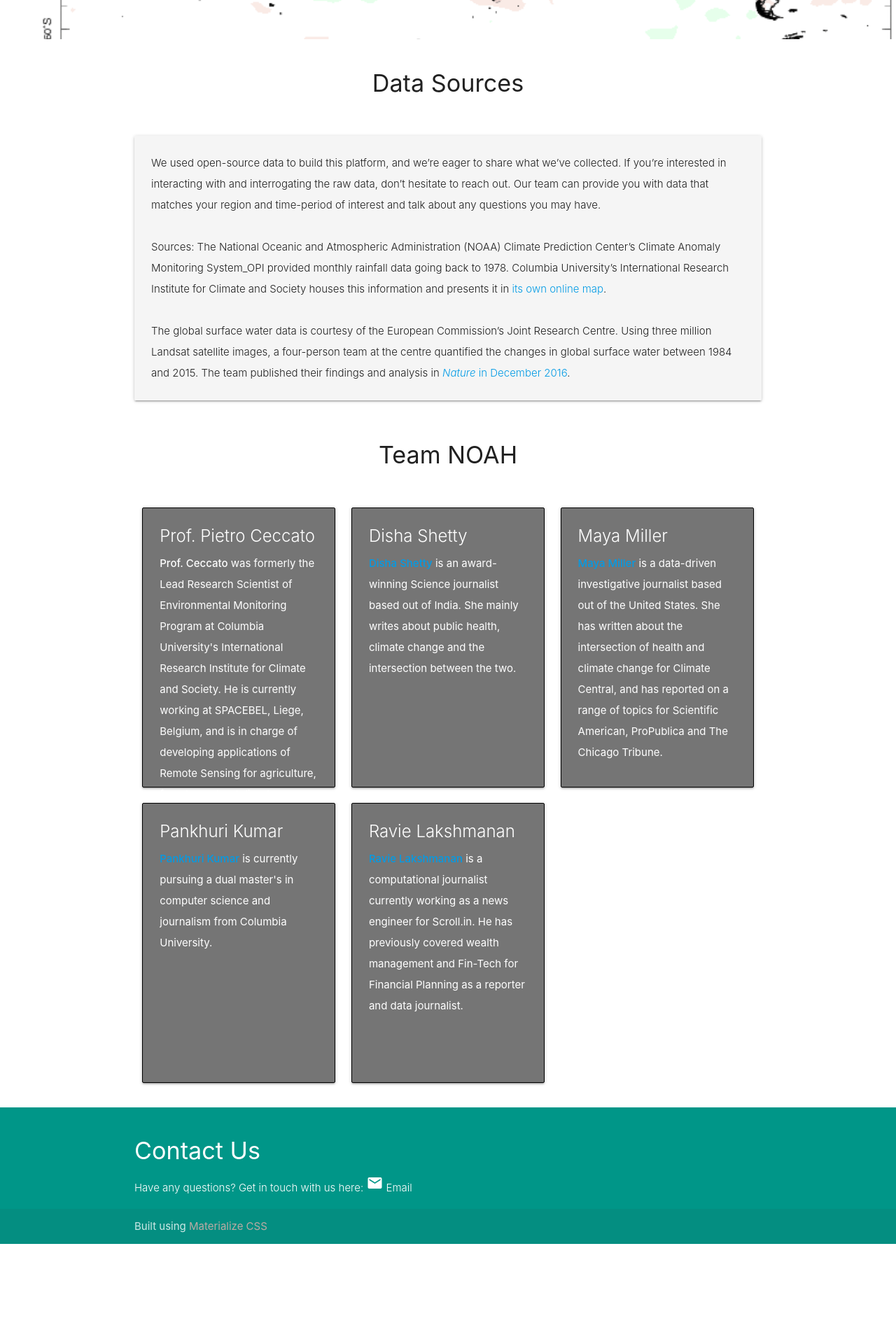
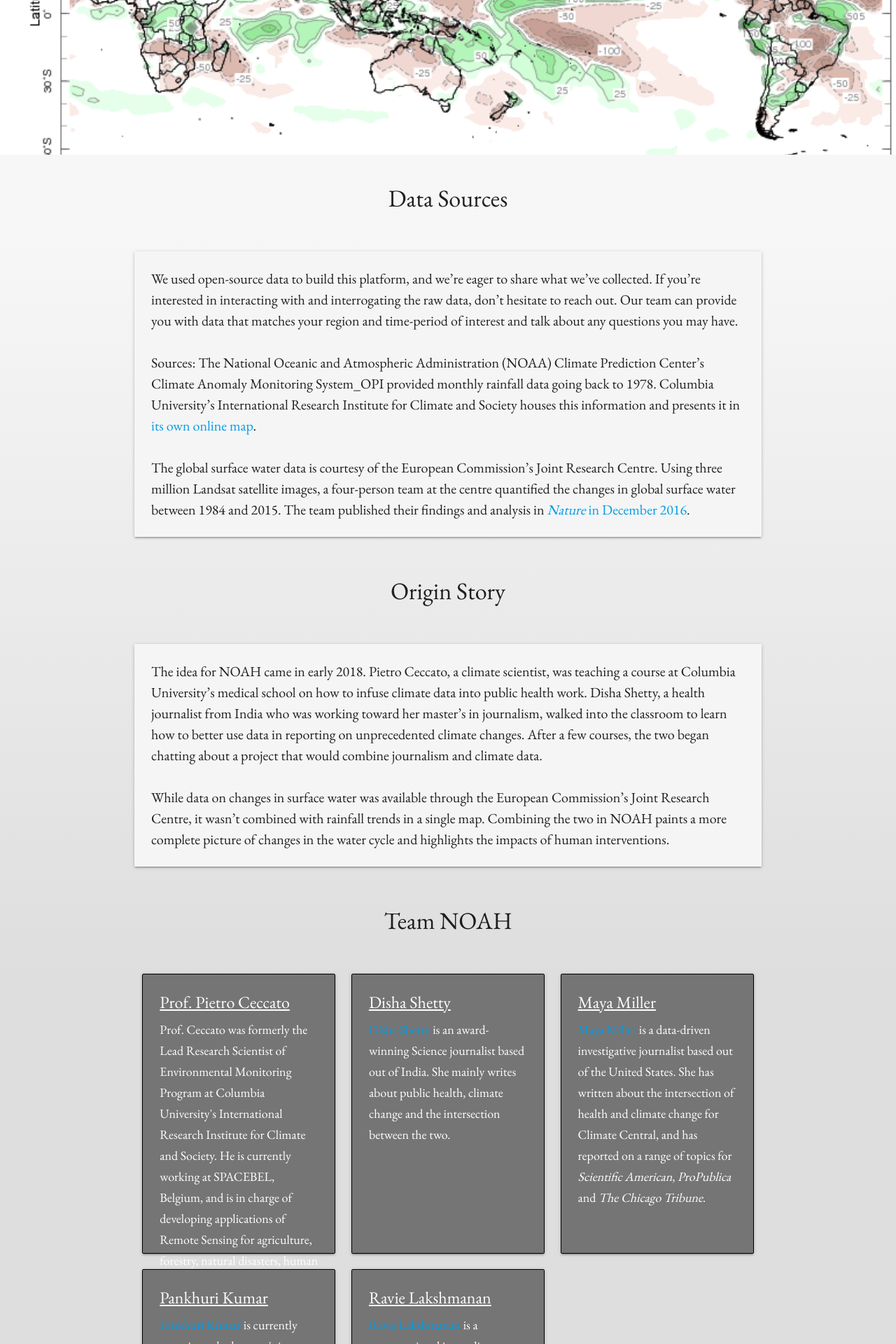
Before and after one commit to ravielakshmanan/arcgis, a Flask app: page / in a window 1280 px wide. Shown: the part 1800-3720 px from the top of the page at 70% size. Before the commit the page ends 3577 px from the top, so only its background shows below. Run offline with Flask 2, Linux system fonts and the light colour scheme; some libraries are stand-ins or nearby versions.

Commit message:
style updates

```diff
--- a/static/css/style.css
+++ b/static/css/style.css
@@ -33,6 +33,8 @@ body {
   color: #fff;
   background: #ee8a65;
   z-index:1;
+  font-family: 'EB Garamond', serif !important;
+  font-size: 15px !important;
 }
 
 #zoomButton {
@@ -49,6 +51,8 @@ body {
   color: #fff;
   background: #ee8a65;
   z-index:1;
+  font-family: 'EB Garamond', serif !important;
+  font-size: 15px !important;
 }
 
 .geocoder {
@@ -102,6 +106,8 @@ body {
 }
 
 .ui-dialog .ui-dialog-content {
+    font-family: 'EB Garamond', serif !important;
+    font-size: 20px !important;
     background: none repeat scroll 0 0 transparent;
     border: 0 none;
     overflow: auto;
@@ -111,14 +117,16 @@ body {
 }
 
 .ui-widget-header {
+    font-family: 'EB Garamond', serif !important;
     background: #00E6D7;
-  border: 0;
-  color: #fff;
-  font-weight: normal;
-  text-align: center;
+    border: 0;
+    color: #fff;
+    font-weight: normal;
+    text-align: center;
 }
 
 .ui-dialog .ui-dialog-titlebar {
+    font-family: 'EB Garamond', serif !important;
     padding: 0.1em .5em;
     position: relative;
     font-size: 1.5em;
--- a/templates/index.html
+++ b/templates/index.html
@@ -6,6 +6,7 @@
   <title>NOAH</title>
 
   <!-- CSS  -->
+  <link href="https://fonts.googleapis.com/css?family=EB+Garamond" rel="stylesheet">
   <link href="https://fonts.googleapis.com/icon?family=Material+Icons" rel="stylesheet">
   <link href="{{ url_for('static', filename='css/materialize.css') }}" type="text/css" rel="stylesheet" media="screen,projection"/>
   <link href="{{ url_for('static', filename='css/style.css')}} " type="text/css" rel="stylesheet" media="screen,projection"/>
@@ -16,10 +17,20 @@
       filter: blur(3px);
     }
 
-    .cc{
+    .cc {
       border:1px solid black;
       min-height:400px;
       max-height:400px
+    }
+
+    body {
+      font-size: 20px !important;
+      font-family: 'EB Garamond', serif !important;
+      background: linear-gradient(180deg, #ffffff 0%, #f6f6f6 51%, #dedede 75%);
+    }
+
+    .bio {
+      font-size: 18px !important;
     }
 
 
@@ -34,6 +45,7 @@
           <a href="#">Home</a>
           <a href="#about">Breaking Things Down</a>
           <a href="#research">Data Sources</a>
+          <a href="#origin">Origin Story</a>
           <a href="#team">The Team</a>
           <a href="#contact">Contact Us</a>
         </li>
@@ -76,35 +88,24 @@
     <div class="card darken-1">
       <div class="card-content">
         <p class="left-align light">
-          <strong>Origin story:</strong> The idea for NOAH came in early 2018. Pietro Ceccato, a climate scientist, was teaching a course at Columbia University’s medical school on how to infuse climate data into public health work. Disha Shetty, a health journalist from India who was working toward her master’s in journalism, walked into the classroom to learn how to better use data in reporting on unprecedented climate changes. After a few courses, the two began chatting about a project that would combine journalism and climate data.
+          Water availability dictates the wellbeing of entire communities. Yet, we tend to know very little about our water supplies. This map aims to change that by overlaying monthly rainfall deviations from the average onto changes in surface water patterns worldwide.
           <br/>
           <br/>
-          While data on changes in surface water was available through the European Commission’s Joint Research Centre, it wasn’t combined with rainfall trends in a single map. Combining the two in NOAH paints a more complete picture of changes in the water cycle and highlights the impacts of human interventions.
+          This project, NOAH, makes water more accessible and understandable. In regions where the amount of water in lakes and rivers has changed substantially, governments treat water data as a national secret. Recently, as more dams, dikes and homes have been built along waterways, downstream effects have manifested. For example, in southern Louisiana and coastal Bangladesh, dams constructed upstream have blocked water supply to communities downstream.
+          <br/>
+          <br/>
+          Unprecedented climate change is already increasing the extremes. Droughts are now longer and frequent, the monsoons more erratic. By comparing changes in the water surface level and rainfall highs and lows, you can begin to identify whether your community has been affected and how much.
         </p>
       </div>
 
       <div class="card-tabs">
         <ul class="tabs tabs-fixed-width">
-          <li class="tab"><a class="active" href="#why">Why This Matters?</a></li>
-          <li class="tab"><a href="#call">Calling All Journalists</a></li>
+          <li class="tab"><a class="active" href="#why">Using NOAH</a></li>
+          <li class="tab"><a href="#call">Case Study</a></li>
         </ul>
       </div>
       <div class="card-content grey white lighten-4">
         <div id="why">
-          <p class="left-align light">
-            Water availability dictates the wellbeing of entire communities. Yet, we tend to know very little about our water supplies. This map aims to change that by overlaying monthly rainfall deviations from the average onto changes in surface water patterns worldwide.
-            <br/>
-            <br/>
-            This project, NOAH, makes water more accessible and understandable. In regions where the amount of water in lakes and rivers has changed substantially, governments treat water data as a national secret. Recently, as more dams, dikes and homes have been built along waterways, downstream effects have manifested. For example, in southern Louisiana and coastal Bangladesh, dams constructed upstream have blocked water supply to communities downstream.
-            <br/>
-            <br/>
-            Unprecedented climate change is already increasing the extremes. Droughts are now longer and frequent, the monsoons more erratic.
-            <br/>
-            <br/>
-            By comparing changes in the water surface level and rainfall highs and lows, you can begin to identify whether your community has been affected and how much.
-          </p>
-        </div>
-        <div id="call">
           <p class="left-align light">
             NOAH gives journalists  rich opportunities to discover, report and tell stories. Touring the world in NOAH, you can find a town where  the community’s reservoir is severely depleted, but rainfall has remained stable; raising questions about water management or upstream engineering. You may also stumble upon an area where little has changed on the surface, but where rainfall highs and lows have fluctuated dramatically. How has that changed the communities?
             <br/>
@@ -116,6 +117,17 @@
             <br/>
             <br/>
             We would also like to take this opportunity to express our gratitude to <a href="https://brown.columbia.edu/">The Brown Institute for Media Innovation</a>, without whose support this project would not have been possible.
+          </p>
+        </div>
+        <div id="call">
+          <p class="left-align light">
+            In Kaliapat, a coastal village in India, Kuntala Rout spends as many as four hours a day filling up vessels with water so her family has enough to drink. Rout says she tries to drink as little water as she can to avoid extra trips to the hand pump.
+            <br/>
+            <br/>
+            Rout is not alone. From Kaliapat, to communities along Utah’s northern border in the U.S., to cities in central Argentina, water availability is a pressing issue that transcends borders.
+            <br/>
+            <br/>
+            By using this map, Disha Shetty, a co-starter of NOAH, found that Kaliapat and its surrounding areas had seen a severe decrease in surface water in the past three decades. Read the story here. It’s an example of how the map and long-term climate data can be used to both locate areas facing distress and enhance storytelling.
           </p>
         </div>
       </div>
@@ -155,6 +167,30 @@
     </div>
   </div>
 
+  <div class="container" id="origin">
+    <div class="section">
+      <div class="row">
+        <div class="col s12 center">
+          <h3><i class="mdi-content-send brown-text"></i></h3>
+          <h4>Origin Story</h4>
+        </div>
+      </div>
+    </div>
+  </div>
+
+  <div class="container">
+    <div class="card darken-1">
+        <div class="card-content grey white lighten-4">
+          <p class="left-align light">
+            The idea for NOAH came in early 2018. Pietro Ceccato, a climate scientist, was teaching a course at Columbia University’s medical school on how to infuse climate data into public health work. Disha Shetty, a health journalist from India who was working toward her master’s in journalism, walked into the classroom to learn how to better use data in reporting on unprecedented climate changes. After a few courses, the two began chatting about a project that would combine journalism and climate data.
+            <br>
+            <br>
+            While data on changes in surface water was available through the European Commission’s Joint Research Centre, it wasn’t combined with rainfall trends in a single map. Combining the two in NOAH paints a more complete picture of changes in the water cycle and highlights the impacts of human interventions.
+          </p>
+        </div>
+    </div>
+  </div>
+
   <div class="container" id="team">
     <div class="section">
       <div class="row">
@@ -167,12 +203,12 @@
   </div>
 
   <div class="container">
-    <div class="row">
+    <div class="row bio">
       <div class="col s12 m6 l4">
         <div class="card grey darken-1 cc">
           <div class="card-content white-text">
-            <span class="card-title">Prof. Pietro Ceccato</span>
-            <p><strong>Prof. Ceccato</strong> was formerly the Lead Research Scientist of Environmental Monitoring Program at Columbia University's International Research Institute for Climate and Society. He is currently working at SPACEBEL, Liege, Belgium, and is in charge of developing applications of Remote Sensing for agriculture, forestry, natural disasters, human health and pest management.</p>
+            <span class="card-title"><u>Prof. Pietro Ceccato</u></span>
+            <p><strong>Prof. Ceccato</strong> was formerly the Lead Research Scientist of Environmental Monitoring Program at Columbia University's International Research Institute for Climate and Society. He is currently working at SPACEBEL, Belgium, and is in charge of developing applications of Remote Sensing for agriculture, forestry, natural disasters, human health and pest management.</p>
           </div>
         </div>
       </div>
@@ -180,7 +216,7 @@
       <div class="col s12 m6 l4">
         <div class="card grey darken-1 cc">
           <div class="card-content white-text">
-            <span class="card-title">Disha Shetty</span>
+            <span class="card-title"><u>Disha Shetty</u></span>
             <p><a target="_blank" href="https://twitter.com/dishashetty20"><strong>Disha Shetty</strong></a> is an award-winning Science journalist based out of India. She mainly writes about public health, climate change and the intersection between the two.</p>
           </div>
         </div>
@@ -189,8 +225,8 @@
       <div class="col s12 m6 l4">
         <div class="card grey darken-1 cc">
           <div class="card-content white-text">
-            <span class="card-title">Maya Miller</span>
-            <p><a target="_blank" href="https://twitter.com/mayatmiller"><strong>Maya Miller</strong></a> is a data-driven investigative journalist based out of the United States. She has written about the intersection of health and climate change for Climate Central, and has reported on a range of topics for Scientific American, ProPublica and The Chicago Tribune.</p>
+            <span class="card-title"><u>Maya Miller</u></span>
+            <p><a target="_blank" href="https://twitter.com/mayatmiller"><strong>Maya Miller</strong></a> is a data-driven investigative journalist based out of the United States. She has written about the intersection of health and climate change for Climate Central, and has reported on a range of topics for <i>Scientific American</i>, <i>ProPublica</i> and <i>The Chicago Tribune</i>.</p>
           </div>
         </div>
       </div>
@@ -198,7 +234,7 @@
       <div class="col s12 m6 l4">
         <div class="card grey darken-1 cc">
           <div class="card-content white-text">
-            <span class="card-title">Pankhuri Kumar</span>
+            <span class="card-title"><u>Pankhuri Kumar</u></span>
             <p><a target="_blank" href="https://pankhurikumar23.github.io/"><strong>Pankhuri Kumar</strong></a> is currently pursuing a dual master's in computer science and journalism from Columbia University.</p>
           </div>
         </div>
@@ -207,8 +243,8 @@
       <div class="col s12 m6 l4">
         <div class="card grey darken-1 cc">
           <div class="card-content white-text">
-            <span class="card-title">Ravie Lakshmanan</span>
-            <p><a target="_blank" href="https://ravielakshmanan.github.io/"><strong>Ravie Lakshmanan</strong></a> is a computational journalist currently working as a news engineer for Scroll.in. He has previously covered wealth management and Fin-Tech for Financial Planning as a reporter and data journalist.</p>
+            <span class="card-title"><u>Ravie Lakshmanan</u></span>
+            <p><a target="_blank" href="https://ravielakshmanan.github.io/"><strong>Ravie Lakshmanan</strong></a> is a computational journalist currently working as a news engineer for <i>Scroll.in</i>. He has previously covered wealth management and Fin-Tech for Financial Planning as a reporter and data journalist.</p>
           </div>
         </div>
       </div>
--- a/templates/render_map.html
+++ b/templates/render_map.html
@@ -13,6 +13,7 @@
 		<script src="https://cdn.plot.ly/plotly-latest.min.js"></script>
         <link rel="stylesheet" href="https://unpkg.com/leaflet-control-geocoder/dist/Control.Geocoder.css" />
         <script src="https://unpkg.com/leaflet-control-geocoder/dist/Control.Geocoder.js"></script>
+        <link href="https://fonts.googleapis.com/css?family=EB+Garamond" rel="stylesheet">
 		<link rel="stylesheet" type="text/css" href="{{ url_for('static', filename='css/style.css') }}">
 		<script src="{{ url_for('static', filename='js/d3v4+jetpack.js') }}"></script>
 		<script src="https://code.jquery.com/jquery-1.12.4.js"></script>
```
Also changed, not shown: static/js/render_map.js (+4 -4 lines).
